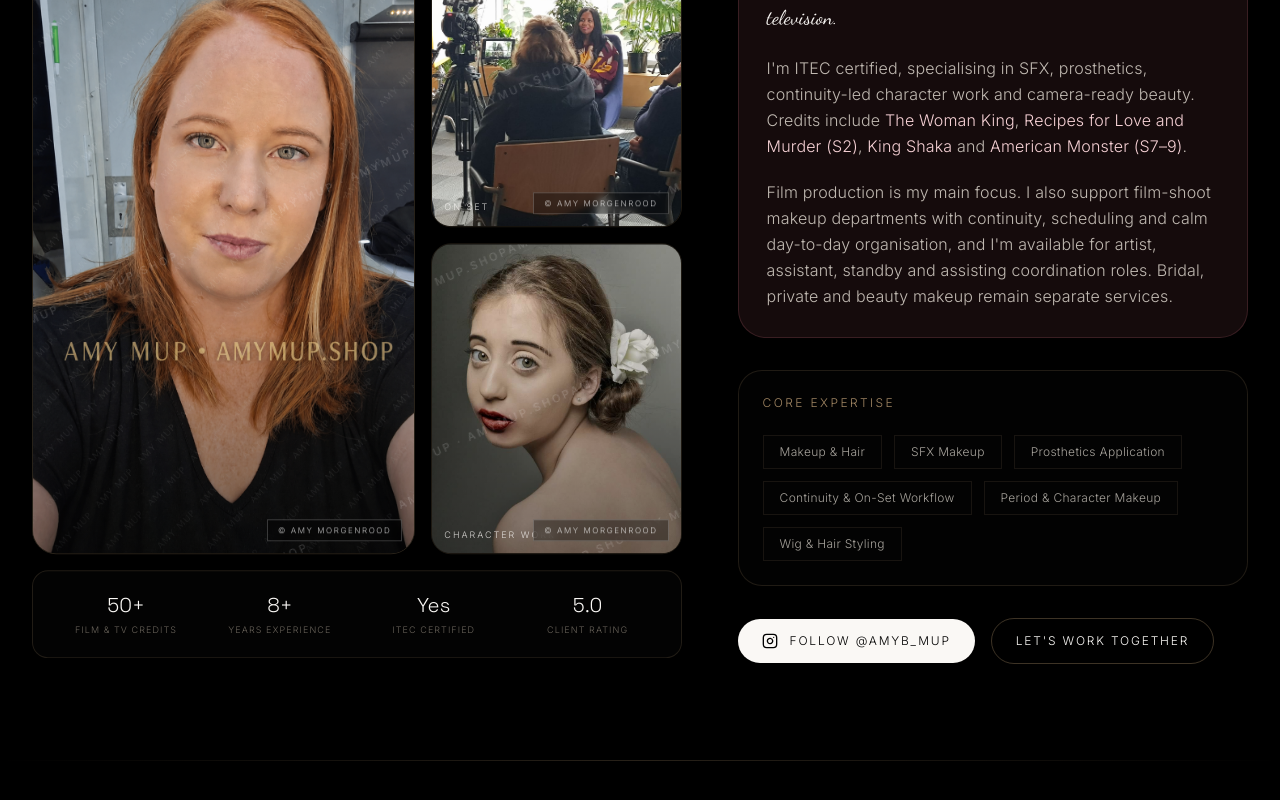
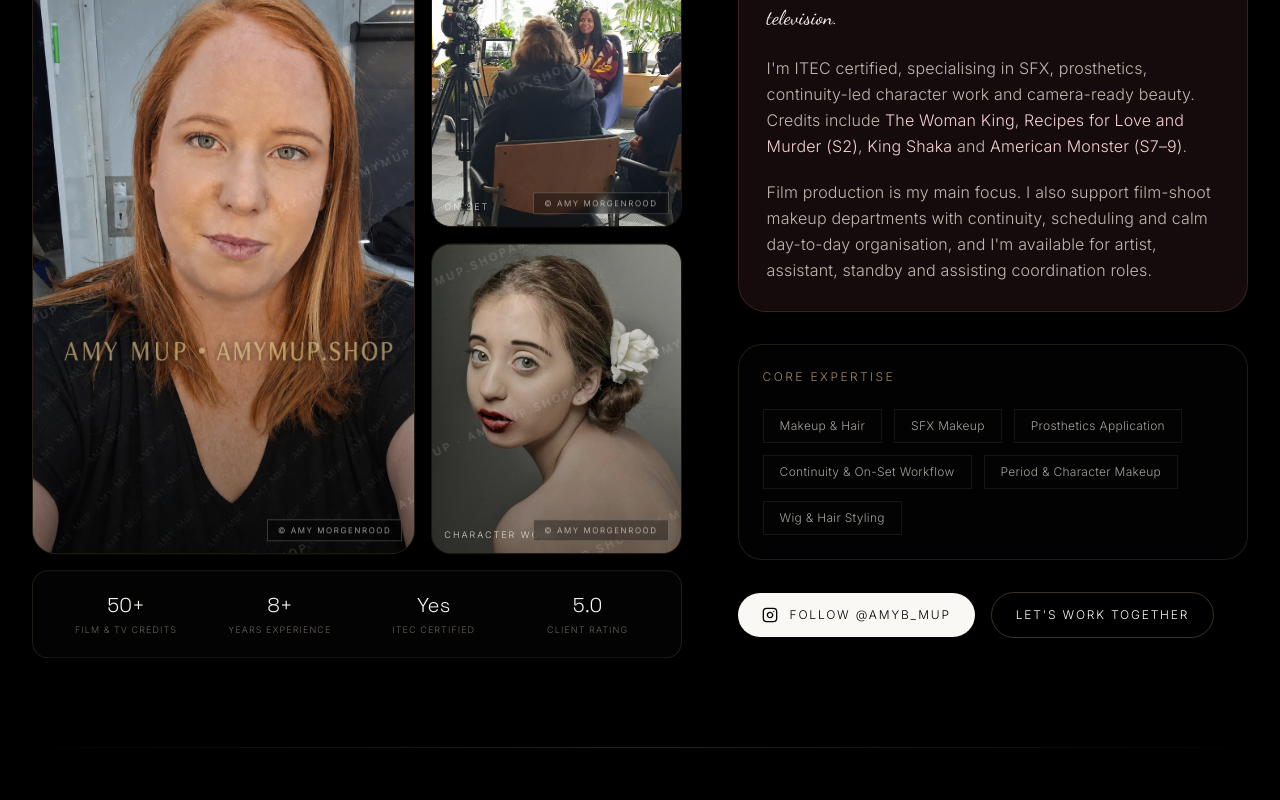
Before and after one commit to JohnMorgenrood/amy, a Next.js app: page / in a window 1280 px wide. Shown: the part 7107-7907 px from the top of the page. Built offline with nearby package versions, Linux system fonts and the light colour scheme.

Commit message:
Keep About section production focused

```diff
--- a/src/components/sections/About.tsx
+++ b/src/components/sections/About.tsx
@@ -126,8 +126,7 @@ export function About() {
               <p className="font-light leading-relaxed text-cream-300/80">
                 Film production is my main focus. I also support film-shoot makeup departments with
                 continuity, scheduling and calm day-to-day organisation, and I&apos;m available for
-                artist, assistant, standby and assisting coordination roles. Bridal, private and
-                beauty makeup remain separate services.
+                artist, assistant, standby and assisting coordination roles.
               </p>
             </div>
 
```
